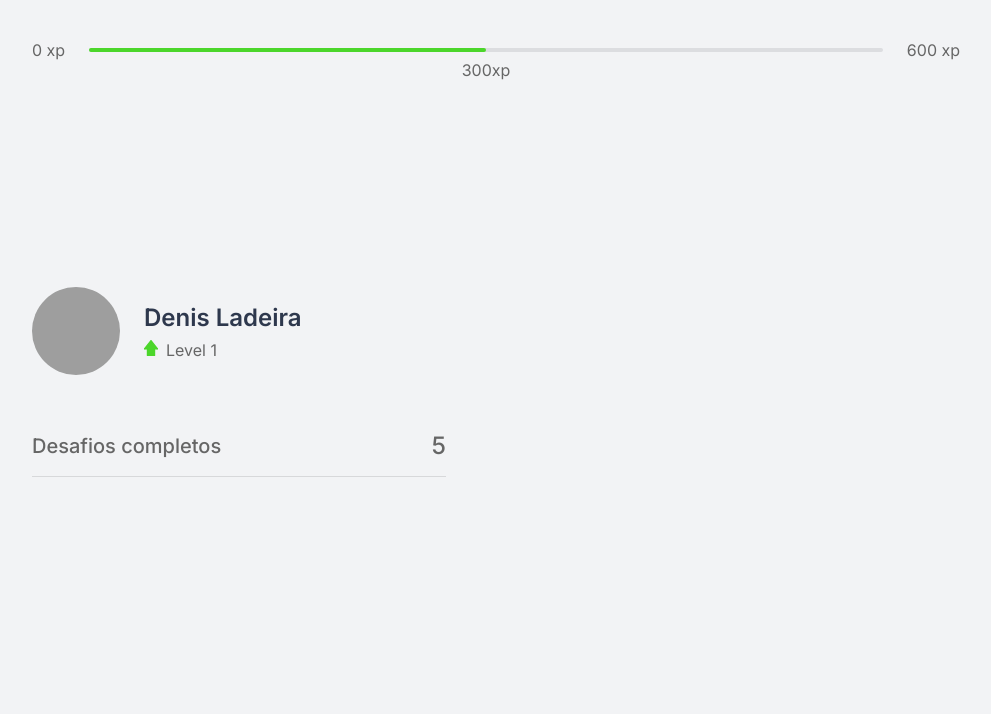
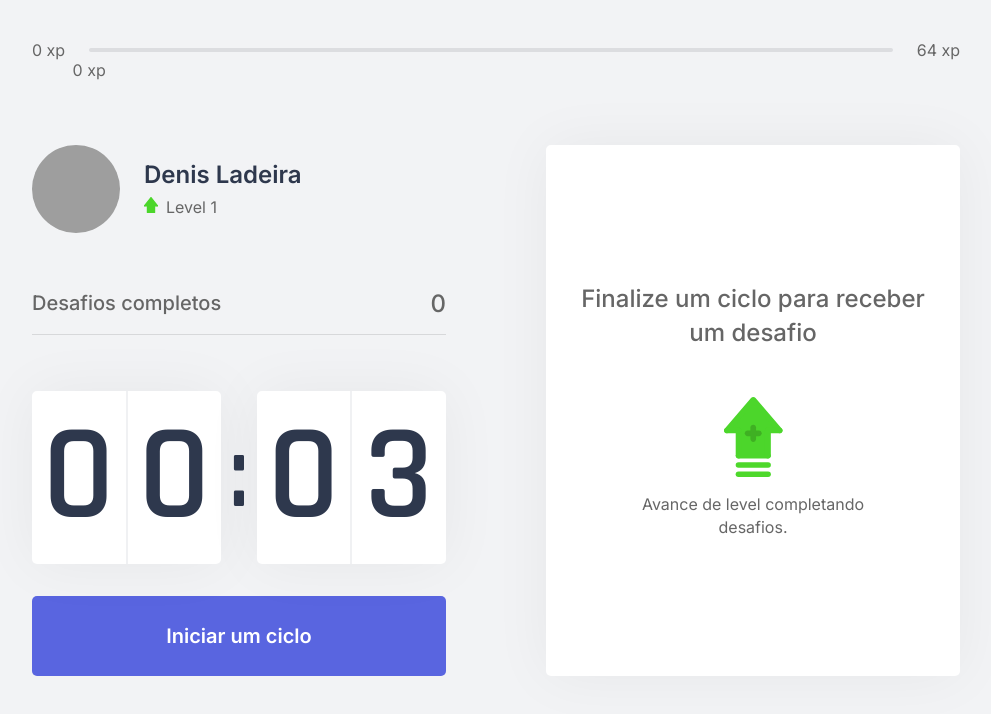
Before and after one commit to denisfloyd/nlw04-moveit, a Next.js app: page / in a window 1280 px wide. Shown: the top 714 px of the page, without its empty margins (144-1135 px from the left). Built offline with nearby package versions, Linux system fonts and the light colour scheme; grey boxes are pictures that could not be loaded.

Commit message:
class three

```diff
--- /dev/null
+++ b/challenges.json
@@ -0,0 +1,62 @@
+[
+  {
+    "type": "body",
+    "description": "Estique um de seus braços com a palma da mão virada para frente e puxe os dedos para cima por 10 segundos por mão.",
+    "amount": 80
+  },
+  {
+    "type": "body",
+    "description": "Estique seu braço contra o peito e puxe-o utilizando o outro braço por 10 segundos por braço.",
+    "amount": 60
+  },
+  {
+    "type": "body",
+    "description": "Puxe seu pescoço com a ajuda da mão para a direita e para a esquerda, permanecendo na posição por alguns segundos.",
+    "amount": 70
+  },
+  {
+    "type": "body",
+    "description": "Com as duas mãos na parte de trás da cabeça, leve-a para baixo, alongando a parte de trás da região.",
+    "amount": 60
+  },
+  {
+    "type": "body",
+    "description": "Cruze as pernas e desça com as mãos esticadas em direção ao chão. Repita o movimento com a outra perna na frente.",
+    "amount": 100
+  },
+  {
+    "type": "body",
+    "description": "Sentado, abra as pernas e tente encostar as palmas das mãos no chão, repita 3 vezes por 5 segundos.",
+    "amount": 80
+  },
+  {
+    "type": "body",
+    "description": "Puxe o joelho de encontro ao peito e segure, troque de perna após 10 segundos.",
+    "amount": 50
+  },
+  {
+    "type": "body",
+    "description": "Sentado, cruze uma perna e incline seu tronco à frente, troque de perna após 10 segundos.",
+    "amount": 80
+  },
+  {
+    "type": "eye",
+    "description": "Sentado, feche os olhos e cubra-os com as palmas da mão durante 2 minutos, depois abra normalmente.",
+    "amount": 90
+  },
+  {
+    "type": "eye",
+    "description": "Em algum ambiente aberto, olhe o mais longe que puder em quatro direções por 3s, mexa apenas os olhos. Repita 3 vezes.",
+    "amount": 140
+  },
+  {
+    "type": "eye",
+    "description": "Usando os polegares, massage a área abaixo das sobrancelhas em movimentos circulares por 15 segundos.",
+    "amount": 70
+  },
+  {
+    "type": "body",
+    "description": "Em pé, gire a cintura o máximo que puder para a esquerda, segure por cinco segundos. Repita para a direita.",
+    "amount": 90
+  }
+]
--- /dev/null
+++ b/src/components/ChallengeBox.tsx
@@ -0,0 +1,42 @@
+import { useContext } from "react";
+import { ChallengesContext } from "../contexts/ChallengesContext";
+import styles from "../styles/components/ChallengeBox.module.css";
+
+export default function ChallengeBox() {
+  const { activeChallenge, resetChallenge } = useContext(ChallengesContext);
+
+  return (
+    <div className={styles.challengeBoxContainer}>
+      {activeChallenge ? (
+        <div className={styles.challengeActive}>
+          <header>Ganhe {activeChallenge.amount} xp</header>
+          <main>
+            <img src={`icons/${activeChallenge.type}.svg`} alt="" />
+            <strong>Novo desafio</strong>
+            <p>{activeChallenge.description}</p>
+          </main>
+          <footer>
+            <button
+              type="button"
+              className={styles.challengeFailedButton}
+              onClick={resetChallenge}
+            >
+              Falhei
+            </button>
+            <button type="button" className={styles.challengeSuccededButton}>
+              Completei
+            </button>
+          </footer>
+        </div>
+      ) : (
+        <div className={styles.challengeNotActive}>
+          <strong>Finalize um ciclo para receber um desafio</strong>
+          <p>
+            <img src="icons/level-up.svg" alt="Level Up" />
+            Avance de level completando desafios.
+          </p>
+        </div>
+      )}
+    </div>
+  );
+}
--- a/src/components/CompletedChallenges.tsx
+++ b/src/components/CompletedChallenges.tsx
@@ -1,10 +1,15 @@
-import styles from "../styles/components/CompletedChallenges.module.css";
 
-export default function CompletedChallenges() {
+import { useContext } from 'react';
+import { ChallengesContext } from '../contexts/ChallengesContext';
+import styles from '../styles/components/CompletedChallenges.module.css';
+
+export default function CompletedChallenges(){
+  const {challengesCompleted} = useContext(ChallengesContext);
+
   return (
-    <div className={styles.completedChallengesContainer}>
+    <div className ={styles.completedChallengesContainer}>
       <span>Desafios completos</span>
-      <span>5</span>
+      <span>{challengesCompleted}</span>
     </div>
   );
 }
--- a/src/components/Countdown.tsx
+++ b/src/components/Countdown.tsx
@@ -1,38 +1,40 @@
-import { useState, useEffect } from "react";
-import styles from "../styles/components/Countdown.module.css";
+
+import { useState, useEffect, useContext } from 'react';
+import { ChallengesContext } from '../contexts/ChallengesContext';
+import styles from '../styles/components/Countdown.module.css';
 
 let countdownTimeout: NodeJS.Timeout;
 
-export default function Countdown() {
-  const [time, setTime] = useState(25 * 60);
+export default function Countdown(){
+  const { startNewChallenge } = useContext(ChallengesContext);
+  const [time, setTime] = useState(0.05*60);
   const [isActive, setIsActive] = useState(false);
-  const [hasFinish, setHasFinish] = useState(false);
+  const [hasFinished, setHasFinished] = useState(false);
 
   const minutes = Math.floor(time / 60);
   const seconds = time % 60;
+  const [minuteLeft, minuteRight] = String(minutes).padStart(2,'0').split('');
+  const [secondLeft, secondRight] = String(seconds).padStart(2,'0').split('');
 
-  const [minuteLeft, minuteRight] = String(minutes).padStart(2, '0').split('');
-  const [secondsLeft, secondsRight] = String(seconds).padStart(2, '0').split('');
-
-  function startCountdown() {
+  function startCountdown(){
     setIsActive(true);
   }
 
-  function resetCountdown() {
+  function resetCountdown(){
+    clearTimeout(countdownTimeout);
     setIsActive(false);
-    clearTimeout(countdownTimeout);
-    setTime(25 * 60);
+    setTime(0.05*60);
   }
 
   useEffect(() => {
-    if (isActive && time > 0) {
-      countdownTimeout = setTimeout(() => {
+    if(isActive && time > 0 ) {
+     countdownTimeout = setTimeout(( ) => {
         setTime(time - 1);
-      }, 1000);
+      }, 1000)
     } else if (isActive && time === 0) {
-      // console.log('Finalizou');
-      setHasFinish(true);
+      setHasFinished(true);
       setIsActive(false);
+      startNewChallenge();
     }
   }, [isActive, time]);
 
@@ -45,38 +47,39 @@ export default function Countdown() {
         </div>
         <span>:</span>
         <div>
-          <span>{secondsLeft}</span>
-          <span>{secondsRight}</span>
+          <span>{secondLeft}</span>
+          <span>{secondRight}</span>
         </div>
       </div>
-      { hasFinish ? (
+        { hasFinished ? (
           <button
             disabled
-          className={styles.countdownButton}
+            type="button"
+            className={`${styles.countdownButton}`}
             >
-          Ciclo encerrado
+              Ciclo Encerrado
           </button>
         ) : (
           <>
-          { (isActive) ? (
+            {isActive ? (
               <button
                 type="button"
                 className={`${styles.countdownButton} ${styles.countdownButtonActive}`}
                 onClick={resetCountdown}
                 >
-              Abandonar ciclo
+                  Abandonar o ciclo
               </button>
             ) : (
               <button
                 type="button"
-              className={styles.countdownButton}
+                className={`${styles.countdownButton} ${styles.countdownButton}`}
                 onClick={startCountdown}
               >
                 Iniciar um ciclo
               </button>
             )}
           </>
-      ) }
+        )}
     </div>
   );
 }
--- a/src/components/ExperienceBar.tsx
+++ b/src/components/ExperienceBar.tsx
@@ -1,16 +1,22 @@
+import { useContext } from "react";
+import { ChallengesContext } from "../contexts/ChallengesContext";
 import styles from "../styles/components/ExperienceBar.module.css";
 
 export default function ExperienceBar() {
+  const { currentExperience, experienceToNextLevel } = useContext(ChallengesContext);
+  const percentToNextLevel = Math.round(currentExperience * 100) / experienceToNextLevel;
+
   return (
     <header className={styles.experienceBar}>
-      <span>0 xp</span>
+      <span> 0 xp</span>
       <div>
-        <div style={{ width: "50%" }}></div>
-        <span className={styles.currentExperience} style={{ left: "50%" }}>
-          300xp
+        <div style={{ width: `${percentToNextLevel}%` }} />
+
+        <span className={styles.currentExperience} style={{ left: `${percentToNextLevel}%` }}>
+          {currentExperience} xp
         </span>
       </div>
-      <span>600 xp</span>
+      <span>{experienceToNextLevel} xp</span>
     </header>
   );
 }
--- /dev/null
+++ b/src/contexts/ChallengesContext.tsx
@@ -0,0 +1,63 @@
+import { createContext, useState, ReactNode } from "react";
+import challenges from "../../challenges.json";
+
+interface Challenge {
+  type: "body" | "eye";
+  description: string;
+  amount: number;
+}
+
+interface ChallengesContextData {
+  level: number;
+  currentExperience: number;
+  challengesCompleted: number;
+  activeChallenge: Challenge;
+  experienceToNextLevel: number;
+  levelUp: () => void;
+  startNewChallenge: () => void;
+  resetChallenge: () => void;
+}
+interface ChallengesProviderProps {
+  children: ReactNode;
+}
+export const ChallengesContext = createContext({} as ChallengesContextData);
+
+export function ChallengesProvider({ children }: ChallengesProviderProps) {
+  const [level, setLevel] = useState(1);
+  const [currentExperience, setCurrentExperience] = useState(0);
+  const [challengesCompleted, setChallengesCompleted] = useState(0);
+  const [activeChallenge, setActiveChallenge] = useState(null);
+  const experienceToNextLevel = Math.pow((level + 1) * 4, 2);
+
+  function levelUp() {
+    setLevel(level + 1);
+  }
+
+  function startNewChallenge() {
+    const randomChallengeIndex = Math.floor(Math.random() * challenges.length);
+    const challenge = challenges[randomChallengeIndex];
+
+    setActiveChallenge(challenge);
+  }
+
+  function resetChallenge() {
+    setActiveChallenge(null);
+  }
+
+  return (
+    <ChallengesContext.Provider
+      value={{
+        level,
+        levelUp,
+        currentExperience,
+        challengesCompleted,
+        startNewChallenge,
+        activeChallenge,
+        resetChallenge,
+        experienceToNextLevel,
+      }}
+    >
+      {children}
+    </ChallengesContext.Provider>
+  );
+}
--- a/src/pages/_app.tsx
+++ b/src/pages/_app.tsx
@@ -1,13 +1,12 @@
 import "../styles/global.css";
-
-// _app -> carregado em todas as paginas
+import { ChallengesProvider } from '../contexts/ChallengesContext';
 
 function MyApp({ Component, pageProps }) {
   return (
-    <>
-      <Component {...pageProps} />
-    </>
-  );
+  <ChallengesProvider>
+    <Component {...pageProps} />
+  </ChallengesProvider>
+  )
 }
 
 export default MyApp;
--- a/src/pages/index.tsx
+++ b/src/pages/index.tsx
@@ -1,22 +1,32 @@
-import CompletedChallenges from "../components/CompletedChallenges";
 import ExperienceBar from "../components/ExperienceBar";
 import Profile from "../components/Profile";
-import Head from "next/head";
-import styles from "../styles/pages/Home.module.css";
+import CompletedChallenges from "../components/CompletedChallenges";
+import Countdown from "../components/Countdown";
+import ChallengeBox from "../components/ChallengeBox";
+
+import styles from "../styles/pages/Home.module.css"
+
+import Head from 'next/head';
 
 export default function Home() {
   return (
     <div className={styles.container}>
       <Head>
-        <title>Início | move.it</title>
+        <title>Início | Move.it</title>
       </Head>
       <ExperienceBar />
+
       <section>
         <div>
           <Profile />
           <CompletedChallenges />
+          <Countdown />
         </div>
-        <div></div>
+        <div>
+          <ChallengeBox />
+
+
+        </div>
       </section>
     </div>
   );
--- /dev/null
+++ b/src/styles/components/ChallengeBox.module.css
@@ -0,0 +1,105 @@
+.challengeBoxContainer{
+  height: 100%;
+
+  background: var(--white);
+  border-radius: 5px;
+  box-shadow: 0 0 60px rgba(0, 0, 0, 0.05) ;
+  padding:1.5rem 2rem;
+
+  display: flex;
+  flex-direction: column;
+  align-items: center;
+  justify-content: center;
+  text-align: center;
+}
+
+.challengeNotActive{
+  display: flex;
+  flex-direction: column;
+  align-items: center;
+}
+
+.challengeNotActive strong{
+  font-size: 1.5rem;
+  font-weight: 500;
+  line-height: 1.4;
+}
+
+.challengeNotActive p{
+  display: flex;
+  flex-direction: column;
+  align-items: center;
+  line-height: 1.4;
+  max-width: 70%;
+  margin-top: 3rem;
+}
+
+.challengeNotActive p img{
+margin-bottom: 1rem;
+}
+
+.challengeActive {
+  height: 100%;
+
+  display: flex;
+  flex-direction: column;
+}
+
+.challengeActive header {
+  color: var(--blue);
+  font-weight: 600;
+  font-size: 1.25rem;
+  padding:0 2rem 1.5rem;
+  border-bottom: 1px solid var(--gray-line);
+}
+
+.challengeActive main{
+  flex: 1;
+  display: flex;
+  flex-direction: column;
+  align-items: center;
+  justify-content: center;
+
+}
+
+.challengeActive main strong {
+  font-size: 2rem;
+  font-weight: 600;
+  color: var(--title);
+  margin: 1.5rem 0 1rem;
+}
+
+.challengeActive main p {
+  line-height: 1.5 ;
+}
+
+.challengeActive footer{
+  display: grid;
+  grid-template-columns: 1fr 1fr;
+  gap: 1rem;
+}
+
+.challengeActive footer button{
+  height: 3rem;
+  display: flex;
+  align-items: center;
+  justify-content: center;
+  border: 0;
+  border-radius: 5px;
+  color: var(--white);
+  font-size: 1rem;
+  font-weight: 600;
+  transition: filter 0.2s;
+}
+
+.challengeActive footer button.challengeFailedButton {
+  background: var(--red);
+}
+
+.challengeActive footer button.challengeSuccededButton {
+  background: var(--green);
+}
+
+.challengeActive footer button:hover{
+  filter: brightness(0.8);
+}
--- a/src/styles/components/Countdown.module.css
+++ b/src/styles/components/Countdown.module.css
@@ -1,7 +1,7 @@
 .countdownContainer {
   display: flex;
   align-items: center;
-  font-family: 'Rajdhani';
+  font-family: Rajdhani;
   font-weight: 600;
   color: var(--title);
 }
@@ -12,8 +12,7 @@
   align-items: center;
   justify-content: space-evenly;
   background: var(--white);
-  box-shadow: 0 0 60px rgba(0, 0, 0, 0.5);
-  /* box-shadow: 0 0 60px rgba(0, 0, 0, 0.05); */
+  box-shadow: 0 0 60px rgba(0,0,0,0.05);
   border-radius: 5px;
   font-size: 8.5rem;
   text-align: center;
@@ -21,18 +20,18 @@
 
 .countdownContainer > div span {
   flex: 1;
+
+}
+.countdownContainer > div span:first-child{
+  border-right: 1px solid #f0f1f3;
+}
+.countdownContainer > div span:last-child{
+  border-left: 1px solid #f0f1f3;
 }
 
-.countdownContainer > div span:first-child {
-  border-right: 1px solid #F0F1F3;
-}
-
-.countdownContainer > div span:last-child {
-  border-left: 1px solid #F0F1F3;
-}
-.countdownContainer > span {
+.countdownContainer >span {
   font-size: 6.25rem;
-  margin: 0 0.5rem;
+  margin: 0 0.5rem ;
 }
 
 .countdownButton {
@@ -48,20 +47,25 @@
   color: var(--white);
   font-size: 1.25rem;
   font-weight: 600;
-  /* transition: background-color 0.2s; */
-  transition: 0.2s;
+  transition: background-color 0.3s   ;
 }
 
-.countdownButton {
+.countdownButton:not(:disabled):hover{
   background: var(--blue-dark);
+
 }
 
-.countdownButtonActive {
-  background-color: var(--white);
+.countdownButtonActive{
+  background: var(--white);
   color: var(--title);
 }
-
-.countdownButtonActive {
+.countdownButtonActive:not(:disabled):hover{
   background: var(--red);
   color: var(--white);
 }
+
+.countdownButton:disabled{
+  background: var(--white);
+  color: var(--text);
+  cursor: not-allowed;
+}
```
Lines whose indentation alone changed are shown as unchanged.
